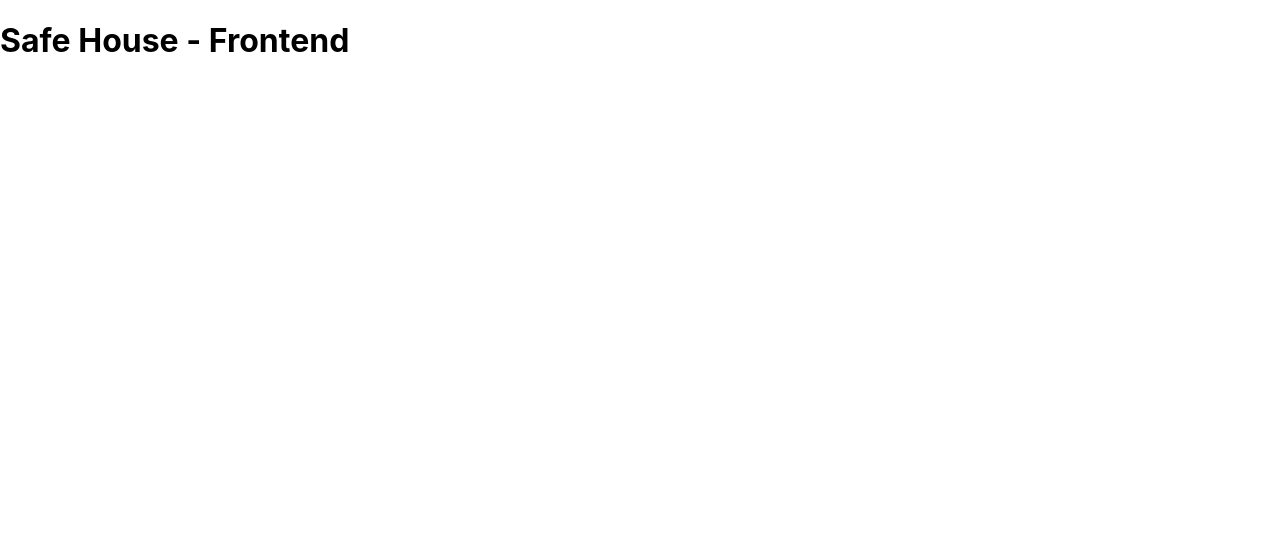
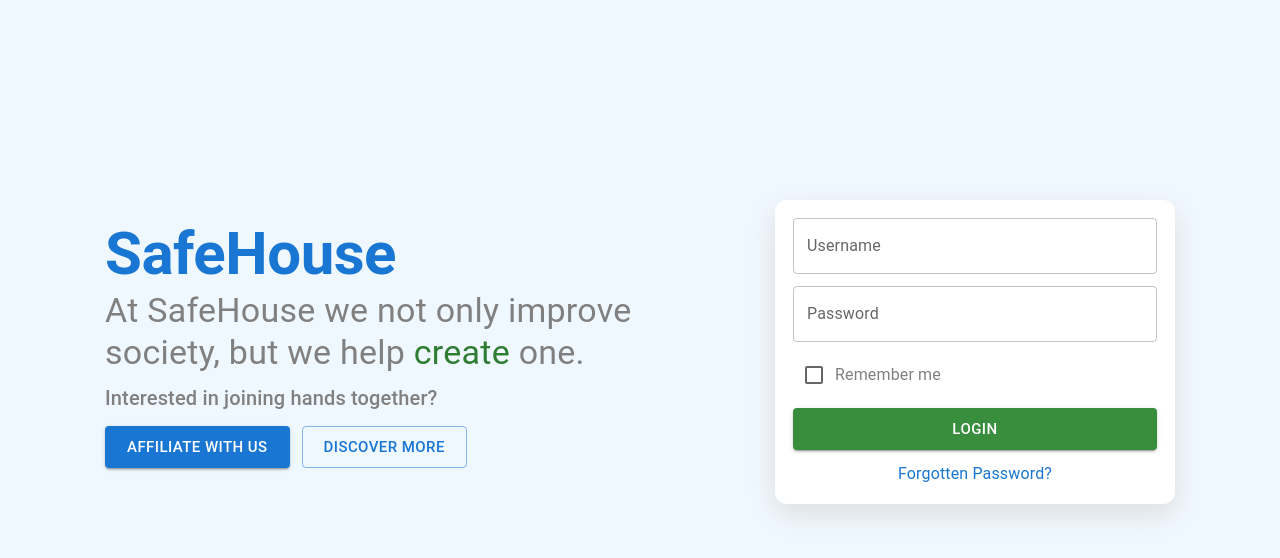
Before and after one commit to Ezzu99/safehouse-frontend, a Next.js app: page / in a window 1280 px wide. Shown: the top 558 px of the page. Built offline with nearby package versions, Linux system fonts and the light colour scheme.

Commit message:
added landing page + login form

```diff
--- a/package.json
+++ b/package.json
@@ -11,7 +11,9 @@
   "dependencies": {
     "@emotion/react": "^11.8.2",
     "@emotion/styled": "^11.8.1",
+    "@mui/icons-material": "^5.5.1",
     "@mui/material": "^5.5.1",
+    "axios": "^0.26.1",
     "next": "12.1.0",
     "react": "17.0.2",
     "react-dom": "17.0.2"
--- a/pages/index.js
+++ b/pages/index.js
@@ -1,8 +1,26 @@
+import * as React from 'react';
+import LoginForm from '../src/components/LoginForm';
+import { Button, Typography } from "@mui/material";
+import { Box } from "@mui/system";
+import Link from '@mui/material/Link';
+import { green } from '@mui/material/colors';
+
 const Index = () => {
   return (
-    <>
-      <h1>Safe House - Frontend</h1>
-    </>
+    <Box sx={{ height: '100vh', bgcolor: 'aliceblue', display: 'flex', flexDirection: 'row', gap: '120px', justifyContent: 'center', alignItems: 'center', flexWrap: 'wrap' }}>
+      <Box sx={{ height: '400px' }}>
+        <Box sx={{ width: '550px', marginTop: '18px' }}>
+          <Typography variant="h2" color='primary' sx={{ fontWeight: 'bold' }}>SafeHouse</Typography>
+          <Typography variant='h4' sx={{ color: 'gray' }}>At SafeHouse we not only improve society, but we help <Typography variant='body' color={green[800]} >create</Typography> one.</Typography>
+          <Typography variant='h6' sx={{ marginTop: '8px', color: 'gray' }}>Interested in joining hands together?</Typography>
+          <Box sx={{ display: 'flex', flexDirection: 'row', gap: '12px' }}>
+            <Link href='/AffiliationForm/NGO'><Button size='large' variant="contained" sx={{ marginTop: '12px' }}>Affiliate with us</Button></Link>
+            <Link href='/' underline='none'><Button size='large' variant="outlined" sx={{ marginTop: '12px' }}>Discover More</Button></Link>
+          </Box>
+        </Box>
+      </Box>
+      <LoginForm />
+    </Box>
   )
 }
 
--- /dev/null
+++ b/src/components/LoginForm.js
@@ -0,0 +1,65 @@
+import * as React from 'react';
+import axios from 'axios';
+import Link from '@mui/material/Link';
+import { Button, Typography, TextField, Checkbox, Snackbar } from "@mui/material";
+import MuiAlert from '@mui/material/Alert';
+import { Box } from "@mui/system";
+import { green } from '@mui/material/colors';
+import { styled } from '@mui/material/styles';
+
+const ColorButton = styled(Button)(({ theme }) => ({
+    color: theme.palette.getContrastText(green[700]),
+    backgroundColor: green[700],
+    '&:hover': {
+        backgroundColor: green[800],
+    },
+}));
+
+const Alert = React.forwardRef(function Alert(props, ref) {
+    return <MuiAlert elevation={6} ref={ref} variant="filled" {...props} />;
+});
+
+const LoginForm = () => {
+    const [username, setUsername] = React.useState('');
+    const [password, setPassword] = React.useState('');
+    const [selected, setSelected] = React.useState(false);
+    const [openSnack, setOpenSnack] = React.useState(false);
+
+    const handleClose = (event, reason) => {
+        if (reason === 'clickaway') {
+            return;
+        }
+
+        setOpenSnack(false);
+    };
+
+    const submitLogin = () => {
+        console.log(username, password);
+
+        if (username == '' | password == '') {
+            setOpenSnack(true);
+        }
+    }
+
+    return (
+        <Box sx={{ height: '400px' }}>
+            <Box sx={{ width: '400px', padding: '18px', bgcolor: 'white', borderRadius: '12px', boxShadow: '0 10px 28px #ddd', display: 'flex', flexDirection: 'column', gap: '12px' }}>
+                <TextField id="outlined-basic" label="Username" variant="outlined" value={username} onChange={(e) => { setUsername(e.target.value) }} />
+                <TextField id="outlined-basic" label="Password" type='password' variant="outlined" value={password} onChange={(e) => { setPassword(e.target.value) }}/>
+                <Box sx={{ display: 'flex', flexDirection: 'row', alignItems: 'center', justifyContent: 'flex-start' }}>
+                    <Checkbox checked={selected} onClick={() => { setSelected(!selected) }} />
+                    <Typography sx={{ color: 'gray' }} onClick={() => { setSelected(!selected) }}>Remember me</Typography>
+                </Box>
+                <ColorButton size='large' variant='contained' onClick={submitLogin}>Login</ColorButton>
+                <Typography color='primary' align='center'><Link href='/' underline='hover'>Forgotten Password?</Link></Typography>
+            </Box>
+            <Snackbar open={openSnack} autoHideDuration={6000} onClose={handleClose}>
+                <Alert onClose={handleClose} severity="error" sx={{ width: '100%' }}>
+                Invalid username or password!
+                </Alert>
+            </Snackbar>
+        </Box>
+    )
+}
+
+export default LoginForm;
```
Also changed, not shown: 1 other file (tests, documents, lock files or other folders).
